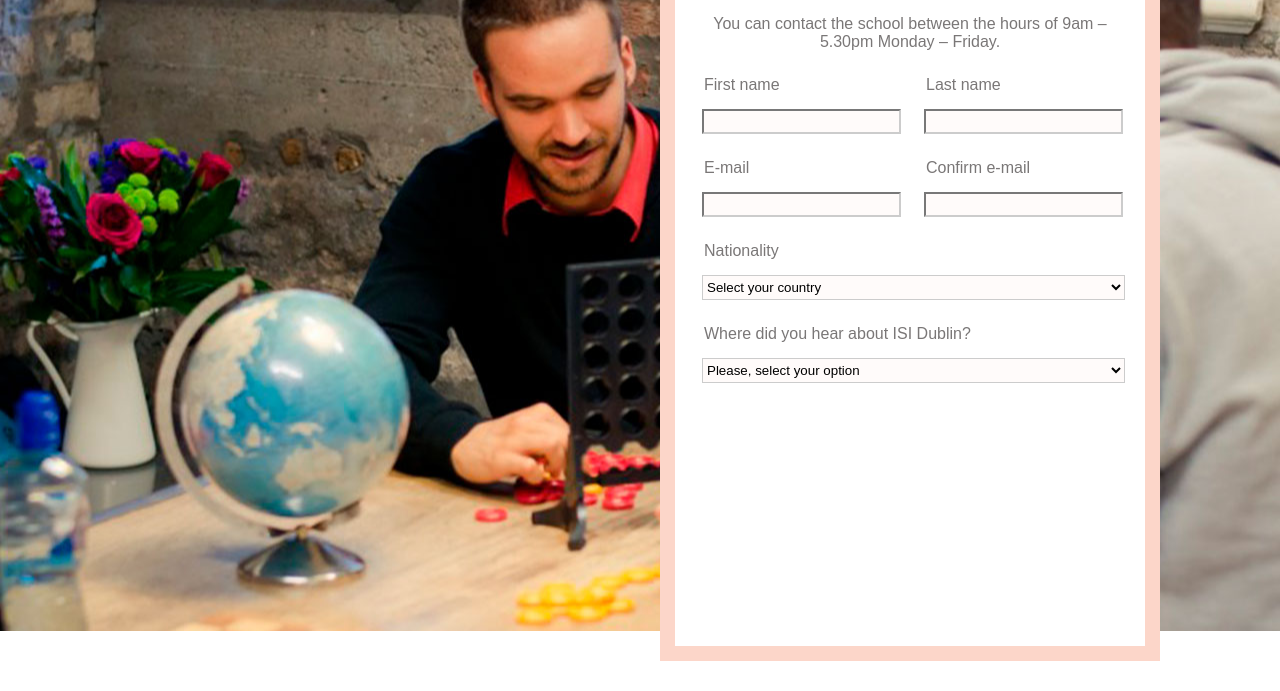
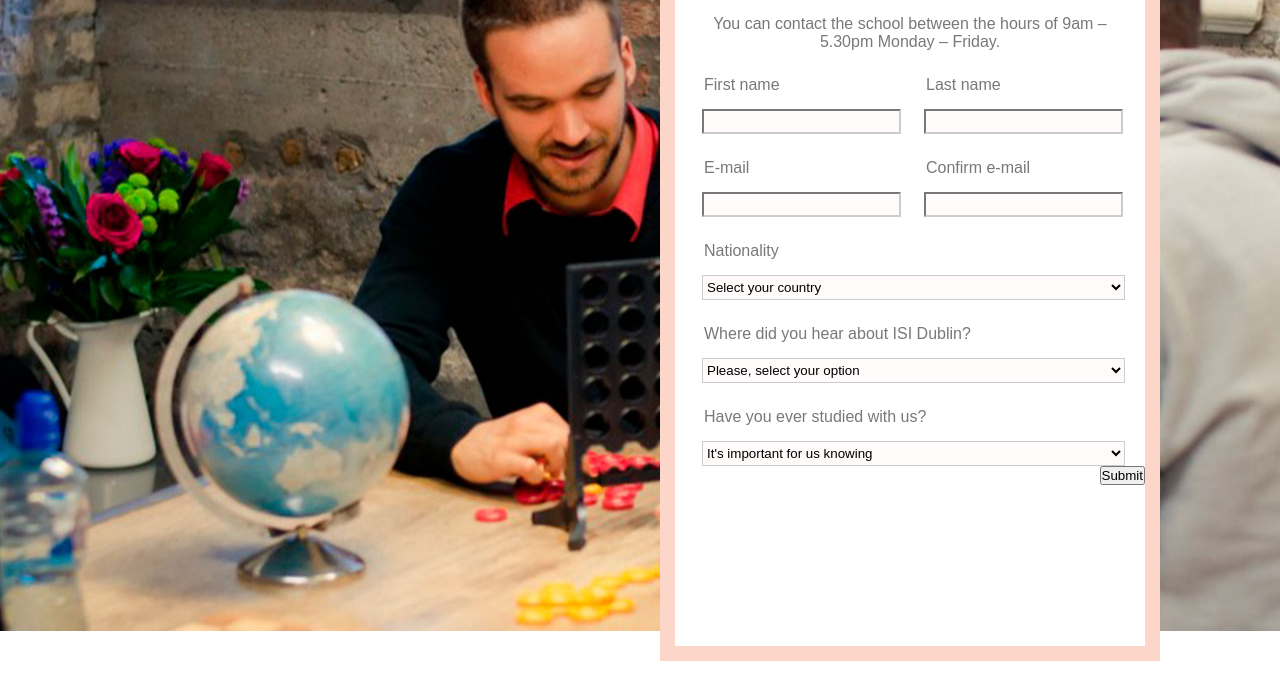
Before and after one commit to amandasboza/Projeto-ISIDublin, a plain HTML site: page index.html in a window 1280 px wide. Shown: the part 256-947 px from the top of the page. Drawn offline with Linux system fonts and the light colour scheme.

Commit message:
Hoje deu tudo errado, mas amanhã é outro dia!

```diff
--- a/index.html
+++ b/index.html
@@ -344,6 +344,16 @@
                         </select>
                        </div>
                     </p>
+                    <p>
+                        <div class="container">
+                        <span class="title">Have you ever studied with us?</span>
+                        </div>
+                        <select class="selection">
+                            <option value="" disabled selected>It's important for us knowing</option>
+                            <option>Yes</option>
+                            <option>Not yet</option>
+                    </p>
+                    <input type="submit" text="Send">
             </div>
         </div>
     </div>
```
